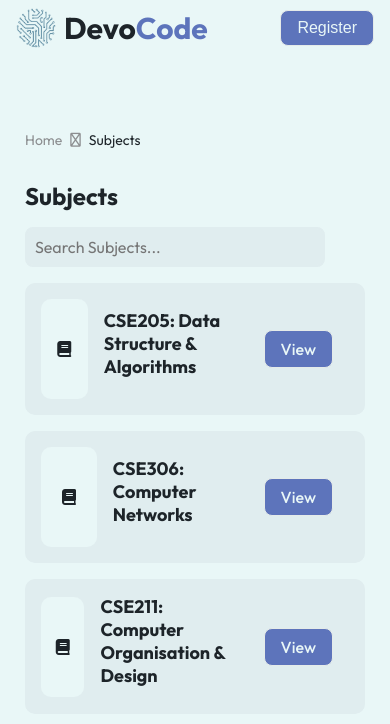
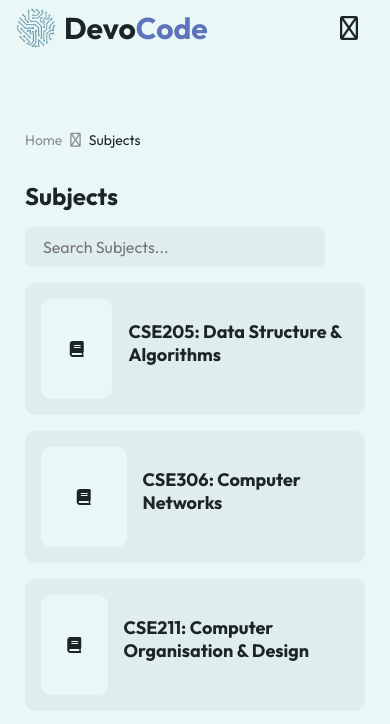
Before and after one commit to imankitkalirawana/devocode, a React (Vite) app: page /resources in a window 390 px wide. Shown: the top 724 px of the page. Built offline with nearby package versions, Linux system fonts and the light colour scheme.

Commit message:
Update responsive design for smaller screens

```diff
--- a/src/App.css
+++ b/src/App.css
@@ -116,3 +116,16 @@
 .section-error img {
   width: 100%;
 }
+
+@media (max-width: 640px) {
+  .section-list-item {
+    justify-content: start;
+  }
+
+  .section-list-item-main-details {
+    align-items: start;
+  }
+  .section-list-item-btn {
+    display: none;
+  }
+}
--- a/src/Data.tsx
+++ b/src/Data.tsx
@@ -161,16 +161,17 @@ const data = {
       url: "https://devocode.com",
       image: "https://devocode.com/images/devocode.png",
       folder: "CSE306",
-      syllabus: "CSE306_syllabus.pdf",
-      reference: [
-        "https://www.geeksforgeeks.org/computer-network-tutorials/",
-        "https://www.geeksforgeeks.org/computer-network-tutorials-set-2/",
-        "https://www.geeksforgeeks.org/computer-network-tutorials-set-3/",
-        "https://www.geeksforgeeks.org/computer-network-tutorials-set-4/",
+      syllabus: [
+        {
+          id: "1",
+          name: "CSE306_Syllabus.pdf",
+          unit: "Syllabus",
+          url: "https://devocode.com/images/devocode.png",
+          description: "",
+        },
       ],
-      moocs: [
-        "https://www.coursera.org/account/accomplishments/specialization/CSE306",
-      ],
+      reference: [],
+      moocs: [],
       //   files
       notes: [
         {
--- a/src/components/Files.tsx
+++ b/src/components/Files.tsx
@@ -156,7 +156,12 @@ const Files: React.FC = () => {
                   file.unit.toLowerCase().includes(searchQuery.toLowerCase())
                 )
                 .map((file, index) => (
-                  <li key={index} className="section-list-item">
+                  <a
+                    href={`/resources/${selectedSubject.folder}/${file.name}`}
+                    download
+                    key={index}
+                    className="section-list-item"
+                  >
                     <div className="section-list-item-mini-details">
                       <i className="fas fa-book"></i>
                     </div>
@@ -176,7 +181,7 @@ const Files: React.FC = () => {
                         Download
                       </a>
                     </div>
-                  </li>
+                  </a>
                 ))}
             </div>
           ) : (
--- a/src/components/Header.tsx
+++ b/src/components/Header.tsx
@@ -52,9 +52,13 @@ const Header = () => {
           </ul>
         </nav>
         {/* login register buttons */}
-        <div className="btns">
+        <div className="btns login-register">
           <button className="btn login-btn">Login</button>
           <button className="btn btn-primary register-btn">Register</button>
+        </div>
+        {/* Toggler */}
+        <div className="toggler">
+          <i className="fa-regular fa-bars-staggered"></i>
         </div>
       </header>
     </>
--- a/src/components/Resources.tsx
+++ b/src/components/Resources.tsx
@@ -59,7 +59,11 @@ const ResourcesHome = ({ subjects }: Props) => {
                     .includes(searchQuery.toLowerCase())
               )
               .map((subject, index) => (
-                <li key={index} className="section-list-item">
+                <Link
+                  to={`/resources/${subject.code}`}
+                  key={index}
+                  className="section-list-item"
+                >
                   <div className="section-list-item-mini-details">
                     <i className="fas fa-book"></i>
                   </div>
@@ -77,7 +81,7 @@ const ResourcesHome = ({ subjects }: Props) => {
                       View
                     </Link>
                   </div>
-                </li>
+                </Link>
               ))}
           </div>
         </div>
--- a/src/components/ResourcesDetails.tsx
+++ b/src/components/ResourcesDetails.tsx
@@ -9,6 +9,8 @@ const fileNames = [
   "midterm",
   "endterm",
   "notes",
+  "syllabus",
+  "moocs",
 ];
 
 const ResourcesDetails = () => {
@@ -61,7 +63,11 @@ const ResourcesDetails = () => {
       <div className="section-content">
         <div className="section-menu">
           {fileNames.sort().map((file, index) => (
-            <li key={index} className="section-list-item">
+            <Link
+              to={`/resources/${selectedSubject.code}/${file}`}
+              key={index}
+              className="section-list-item"
+            >
               <div className="section-list-item-mini-details">
                 <i className="fas fa-book"></i>
               </div>
@@ -82,7 +88,7 @@ const ResourcesDetails = () => {
                   View
                 </Link>
               </div>
-            </li>
+            </Link>
           ))}
         </div>
       </div>
--- a/src/css/Header.css
+++ b/src/css/Header.css
@@ -68,9 +68,27 @@
   background: var(--lighter);
 }
 
+.toggler {
+  display: flex;
+  width: 34px;
+  height: 34px;
+  align-items: center;
+  display: none;
+}
+
+.toggler i {
+  font-size: 24px;
+}
+
 @media (max-width: 820px) {
   .list-items {
     display: none;
+  }
+  .header .login-register {
+    display: none;
+  }
+  .toggler {
+    display: flex;
   }
 }
 
--- a/src/index.css
+++ b/src/index.css
@@ -67,7 +67,7 @@ input {
   outline: none;
   border: 2px solid var(--lighter);
   border-radius: 8px;
-  padding: 0.5rem;
+  padding: 0.5rem 1rem;
   font-size: 1rem;
   color: var(--dark);
   background: var(--lighter);
```
